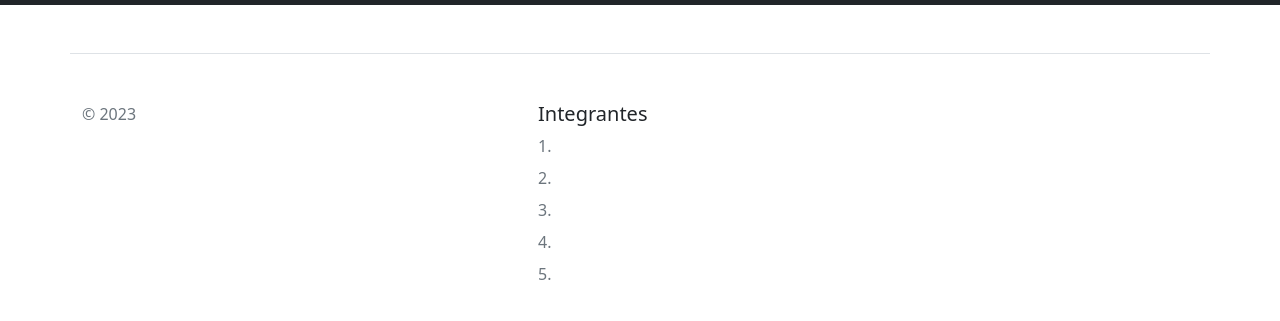
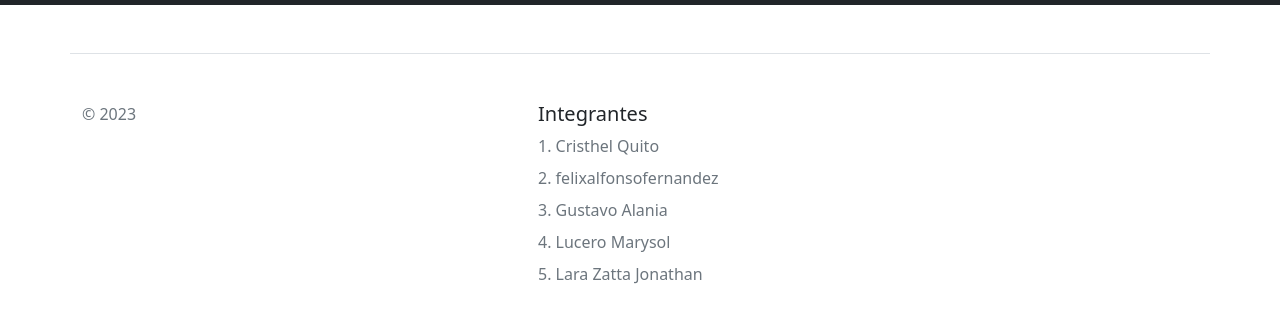
Before and after one commit to JonathanLara27/ChatBotG4SoftwareInteligente, a plain HTML site: page src/pages/index.html in a window 1280 px wide. Shown: the part 51-372 px from the top of the page. Drawn offline with nearby package versions, Linux system fonts and the light colour scheme.

Commit message:
[UPDATE] Integrantes añadidos

```diff
--- a/src/pages/index.html
+++ b/src/pages/index.html
@@ -52,11 +52,11 @@
             <div class="col mb-3">
                 <h5>Integrantes</h5>
                 <ul class="nav flex-column">
-                    <li class="nav-item mb-2 text-muted">1.</li>
-                    <li class="nav-item mb-2 text-muted">2.</li>
-                    <li class="nav-item mb-2 text-muted">3.</li>
-                    <li class="nav-item mb-2 text-muted">4.</li>
-                    <li class="nav-item mb-2 text-muted">5.</li>
+                    <li class="nav-item mb-2 text-muted">1. Cristhel Quito</li>
+                    <li class="nav-item mb-2 text-muted">2. felixalfonsofernandez</li>
+                    <li class="nav-item mb-2 text-muted">3. Gustavo Alania</li>
+                    <li class="nav-item mb-2 text-muted">4. Lucero Marysol</li>
+                    <li class="nav-item mb-2 text-muted">5. Lara Zatta Jonathan</li>
                 </ul>
             </div>
 
```
